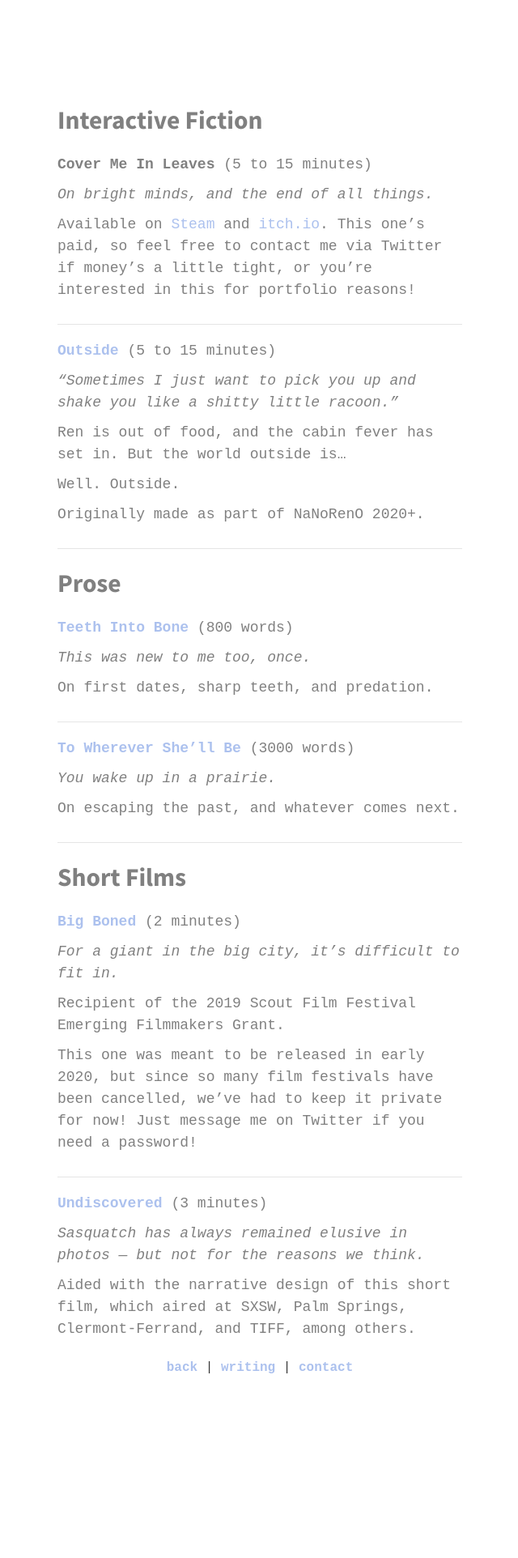
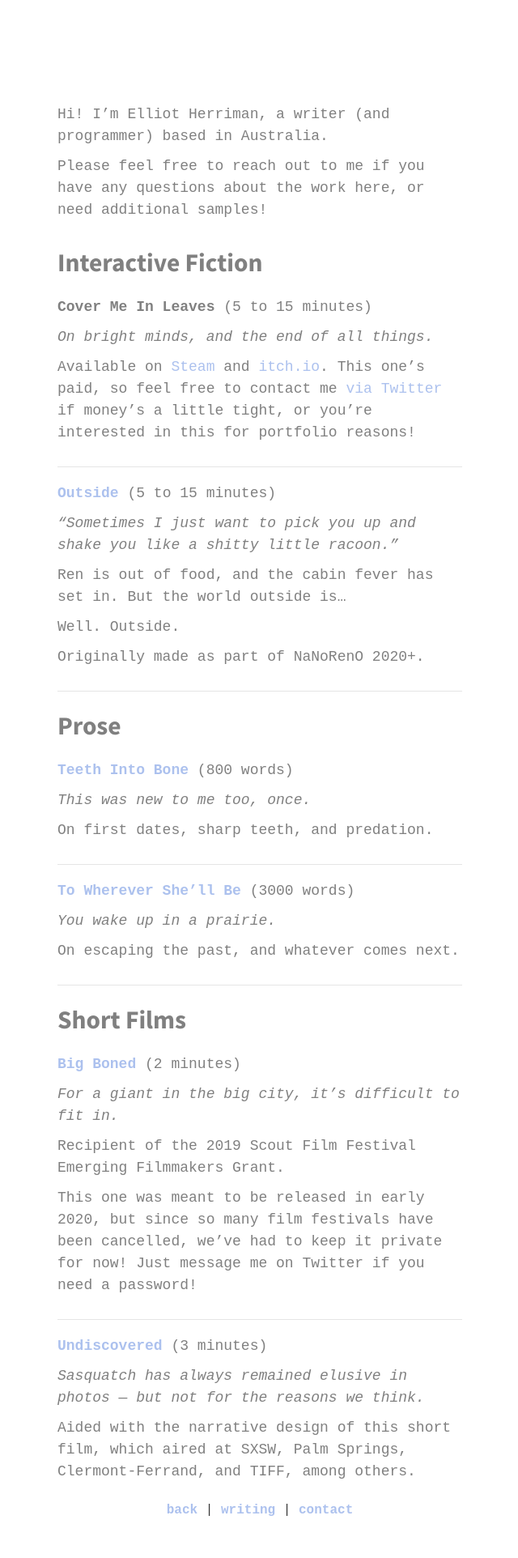
Before and after one commit to elliotherriman/website, a Jekyll site: the page built from writing.md, in a window 1280 px wide. Shown: the whole page at 81% size, without its empty margins (319-959 px from the left). Built offline with Jekyll 4.4.1, drawn with Linux system fonts in a browser that asks for light colours; nearby versions of some CDN libraries; some web fonts are replaced; before the commit the page ends 1748 px from its top, so only the background shows below that.

Commit message:
Update writing.md

```diff
--- a/writing.md
+++ b/writing.md
@@ -4,6 +4,10 @@ title: Writing
 permalink: /writing/
 custom_css: plain
 ---
+
+Hi! I'm Elliot Herriman, a writer (and programmer) based in Australia.
+
+Please feel free to reach out to me if you have any questions about the work here, or need additional samples!
 
 **Interactive Fiction**
 ---
@@ -12,7 +16,7 @@ custom_css: plain
 
 *On bright minds, and the end of all things.*
 
-Available on [Steam](https://store.steampowered.com/app/1431420/10mg_Cover_Me_In_Leaves/) and [itch.io](https://elliotherriman.itch.io/cover-me-in-leaves). This one's paid, so feel free to contact me via Twitter if money's a little tight, or you're interested in this for portfolio reasons!
+Available on [Steam](https://store.steampowered.com/app/1431420/10mg_Cover_Me_In_Leaves/) and [itch.io](https://elliotherriman.itch.io/cover-me-in-leaves). This one's paid, so feel free to contact me [via Twitter](https://twitter.com/elliotherriman) if money's a little tight, or you're interested in this for portfolio reasons!
 
 ---
 
```
